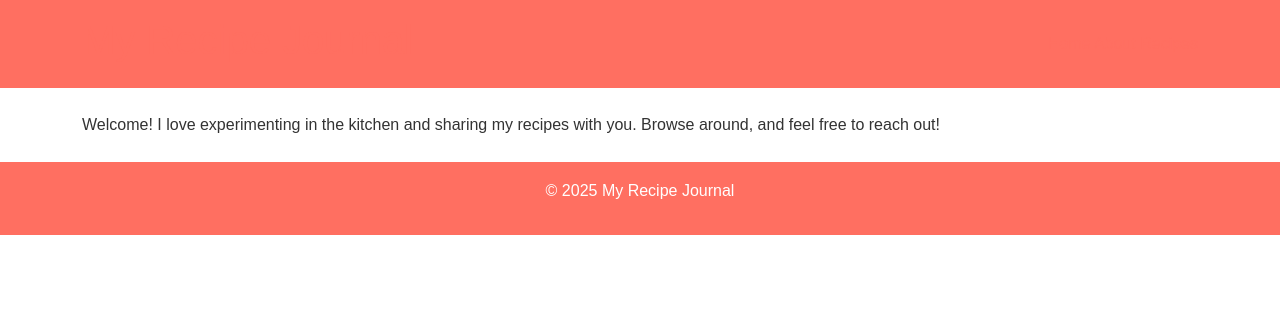
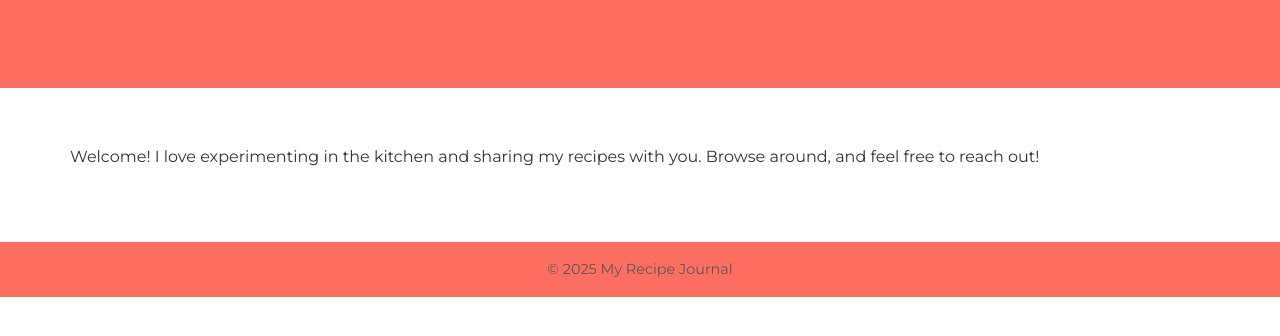
Before and after one commit to nicolehubmansour/kolma3nikol.github.io, a Jekyll site: the page built from about.md, in a window 1280 px wide. Shown: the top 336 px of the page. Built offline with Jekyll 4.4.1, drawn with Linux system fonts in a browser that asks for light colours.

Commit message:
Update style.css

```diff
--- a/assets/css/style.css
+++ b/assets/css/style.css
@@ -1,28 +1,94 @@
-/* Custom minimal + fun accent styles */
+/* Import Google Font */
+@import url('https://fonts.googleapis.com/css2?family=Montserrat:wght@300;400;600&display=swap');
+
 :root {
-  --accent: #FF6F61;
+  --accent-primary: #FF6F61;
+  --accent-secondary: #F7CAC9;
   --bg: #FFFFFF;
   --text: #333333;
+  --muted: #555555;
 }
+
 body {
-  font-family: "Arial", sans-serif;
+  font-family: 'Montserrat', Arial, sans-serif;
   background: var(--bg);
   color: var(--text);
-  margin: 0; padding: 0;
+  margin: 0;
+  padding: 0;
   line-height: 1.6;
 }
+
 a {
-  color: var(--accent);
+  color: var(--accent-primary);
   text-decoration: none;
+  transition: color 0.2s;
 }
+a:hover {
+  color: var(--accent-secondary);
+}
+
 header, footer {
-  background: var(--accent);
+  background: var(--accent-primary);
   color: #fff;
+  padding: 1rem 0;
+}
+
+header .container, footer .container {
+  display: flex;
+  justify-content: space-between;
+  align-items: center;
+}
+
+nav a {
+  margin: 0 1rem;
+  font-weight: 600;
+  position: relative;
+}
+nav a::after {
+  content: '';
+  position: absolute;
+  width: 0;
+  height: 2px;
+  bottom: -4px;
+  left: 0;
+  background-color: #fff;
+  transition: width 0.2s;
+}
+nav a:hover::after {
+  width: 100%;
+}
+
+main.container {
+  padding: 2rem 0;
+}
+
+.card {
+  border: none;
+  border-radius: 1rem;
+  overflow: hidden;
+  box-shadow: 0 4px 10px rgba(0,0,0,0.1);
+  transition: transform 0.2s, box-shadow 0.2s;
+}
+
+.card:hover {
+  transform: translateY(-5px);
+  box-shadow: 0 6px 15px rgba(0,0,0,0.15);
+}
+
+.card-img-top {
+  height: 200px;
+  object-fit: cover;
+}
+
+.recipe-summary {
+  border-left: 4px solid var(--accent-primary);
+  background: var(--accent-secondary);
   padding: 1rem;
+  margin-bottom: 1.5rem;
 }
-.recipe-summary {
-  border-left: 4px solid var(--accent);
-  background: #f9f9f9;
-  padding: 1rem;
-  margin-bottom: 2rem;
+
+footer p {
+  margin: 0;
+  font-size: 0.9rem;
+  color: var(--muted);
 }
```
